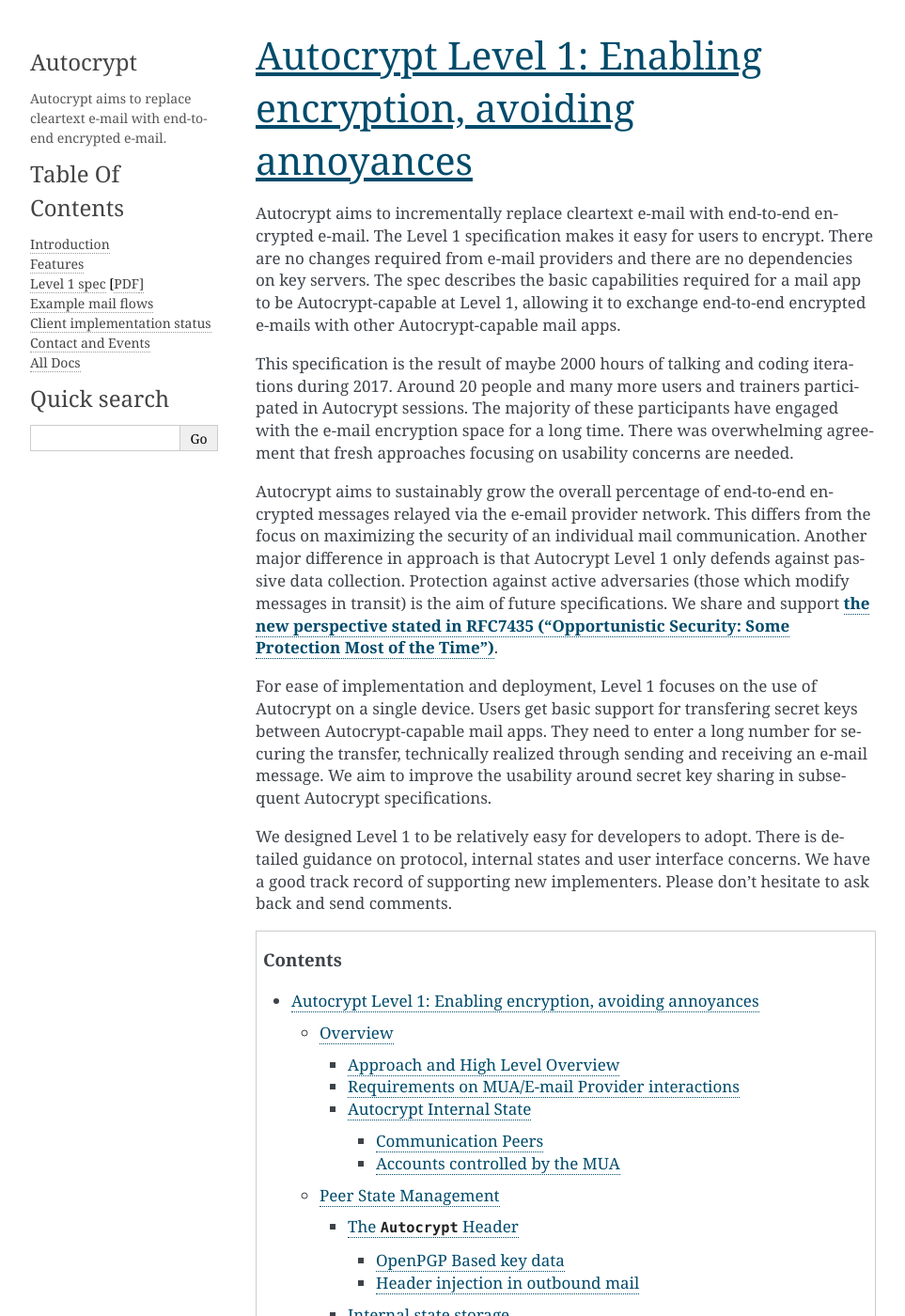
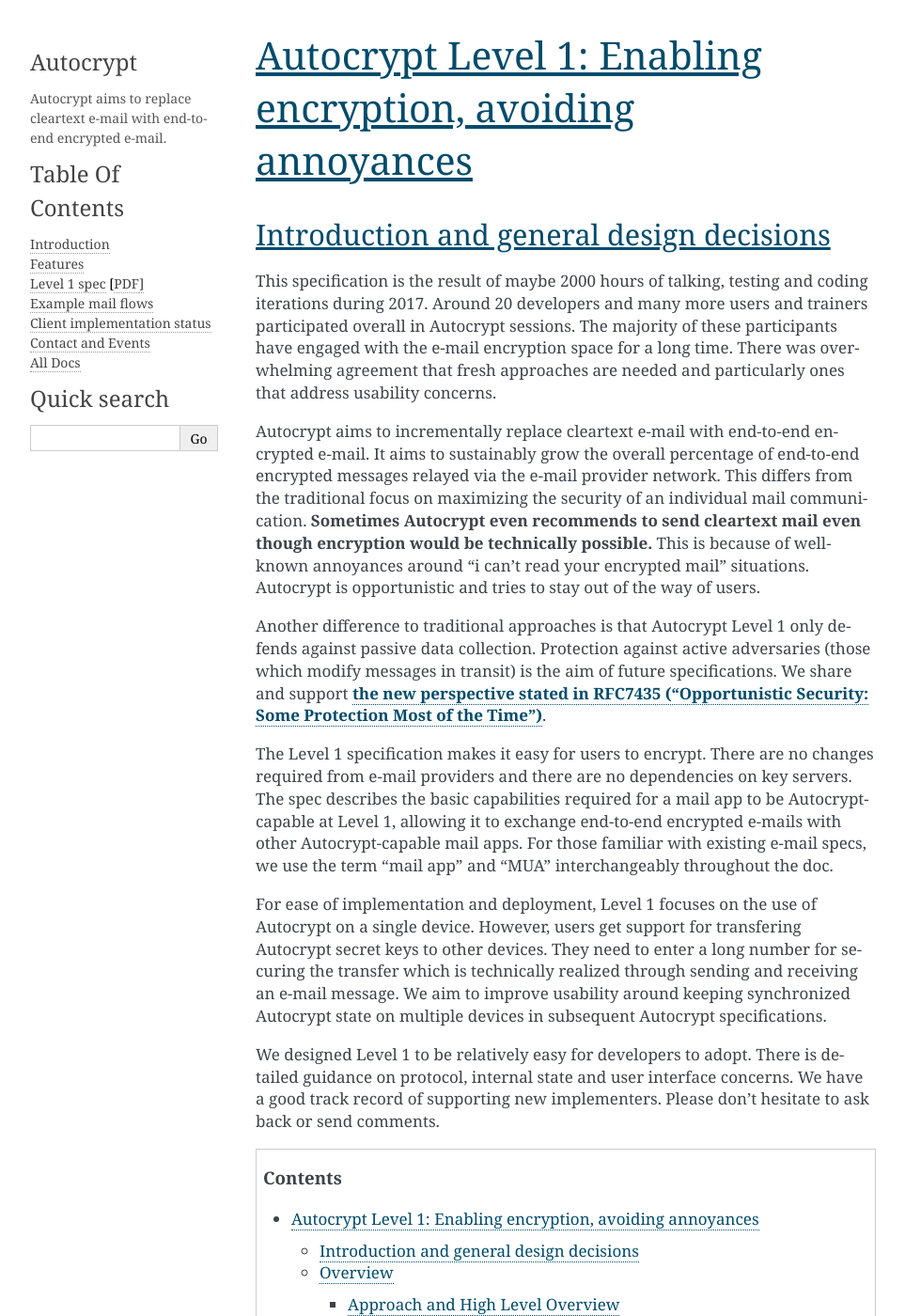
Before and after one commit to autocrypt/autocrypt, a Sphinx documentation site: the page built from doc/level1.rst, in a window 1280 px wide and 1400 px high. Shown: the whole window at 94% size, without its empty margins (148-1111 px from the left). Built offline with Sphinx 7.4.7, drawn with Linux system fonts in a browser that asks for light colours.

Commit message:
rework after dkg's comments and own considerations.  it's now longer -- but i think it's worthwhile for new readers to get this context before they dive into the details.

```diff
--- a/doc/level1.rst
+++ b/doc/level1.rst
@@ -6,42 +6,53 @@
 Autocrypt Level 1: Enabling encryption, avoiding annoyances
 ===========================================================
 
+Introduction and general design decisions
+-----------------------------------------
+
+This specification is the result of maybe 2000 hours of talking, testing and
+coding iterations during 2017. Around 20 developers and many more users and
+trainers participated overall in Autocrypt sessions. The majority of these
+participants have engaged with the e-mail encryption space for a
+long time. There was overwhelming agreement that fresh approaches are needed
+and particularly ones that address usability concerns.
+
 Autocrypt aims to incrementally replace cleartext e-mail with end-to-end
-encrypted e-mail. The Level 1 specification makes it easy for users to
-encrypt. There are no changes required from e-mail providers and there
-are no dependencies on key servers. The spec describes the basic
-capabilities required for a mail app to be Autocrypt-capable at Level 1,
-allowing it to exchange end-to-end encrypted e-mails with other
-Autocrypt-capable mail apps.
+encrypted e-mail. It aims to sustainably grow the overall percentage of
+end-to-end encrypted messages relayed via the e-mail provider network.
+This differs from the traditional focus on maximizing the security of an
+individual mail communication. **Sometimes Autocrypt even recommends to
+send cleartext mail even though encryption would be technically
+possible.** This is because of well-known annoyances around "i can't
+read your encrypted mail" situations. Autocrypt is opportunistic
+and tries to stay out of the way of users.
 
-This specification is the result of maybe 2000 hours of talking and
-coding iterations during 2017. Around 20 people and many more users and
-trainers participated in Autocrypt sessions. The majority of these
-participants have engaged with the e-mail encryption space for a
-long time. There was overwhelming agreement that fresh approaches focusing
-on usability concerns are needed.
-
-Autocrypt aims to sustainably grow the overall percentage of end-to-end
-encrypted messages relayed via the e-email provider network. This
-differs from the focus on maximizing the security of an individual mail
-communication. Another major difference in approach is that Autocrypt Level 1
+Another difference to traditional approaches is that Autocrypt Level 1
 only defends against passive data collection. Protection against active
 adversaries (those which modify messages in transit) is the aim of
 future specifications. We share and support :rfc:`the new perspective
 stated in RFC7435 ("Opportunistic Security: Some Protection Most of the
 Time") <7435#section-1.2>`.
 
+The Level 1 specification makes it easy for users to encrypt. There are
+no changes required from e-mail providers and there are no dependencies
+on key servers. The spec describes the basic capabilities required for a
+mail app to be Autocrypt-capable at Level 1, allowing it to exchange
+end-to-end encrypted e-mails with other Autocrypt-capable mail apps. For
+those familiar with existing e-mail specs, we use the term "mail app"
+and "MUA" interchangeably throughout the doc.
+
 For ease of implementation and deployment, Level 1 focuses on the use of
-Autocrypt on a single device. Users get basic support for transfering
-secret keys between Autocrypt-capable mail apps. They need to enter a
-long number for securing the transfer, technically realized through
-sending and receiving an e-mail message. We aim to improve the usability
-around secret key sharing in subsequent Autocrypt specifications.
+Autocrypt on a single device. However, users get support for transfering
+Autocrypt secret keys to other devices. They need to enter a
+long number for securing the transfer which is technically realized
+through sending and receiving an e-mail message. We aim to improve
+usability around keeping synchronized Autocrypt state on multiple
+devices in subsequent Autocrypt specifications.
 
 We designed Level 1 to be relatively easy for developers to adopt. There is
-detailed guidance on protocol, internal states and user interface concerns.
+detailed guidance on protocol, internal state and user interface concerns.
 We have a good track record of supporting new implementers. Please
-don't hesitate to ask back and send comments.
+don't hesitate to ask back or send comments.
 
 .. only:: builder_html
 
```
